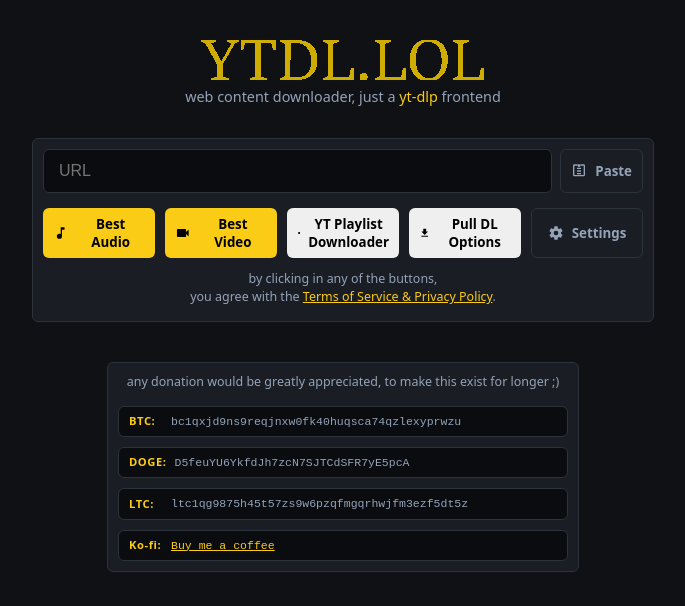
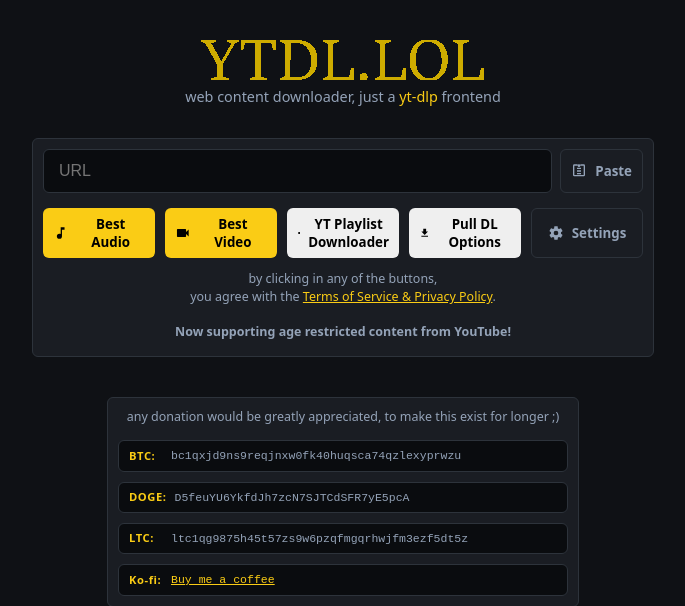
Before and after one commit to zuirx/ytdl-dot-lol, a Django app: page / in a window 1280 px wide. Shown: the top 606 px of the page, without its empty margins (297-982 px from the left). Run offline with Django 5.2, Linux system fonts and the light colour scheme; data that the repository does not hold is empty; parts of the project's set-up code (start-up, migrations or seed data) failed here and were passed over.

Commit message:
age restriction update

```diff
--- a/main/templates/main/home.html
+++ b/main/templates/main/home.html
@@ -165,6 +165,8 @@
         </div>
 
         <p class="button-agree">by clicking in any of the buttons, <br> you agree with the <a href="{% url 'terms-privacy' %}">Terms of Service & Privacy Policy</a>.</p>
+
+        <p class="button-agree"><strong>Now supporting age restricted content from YouTube!</strong></p>
 
         {% if dl_opts %}
         <form method="POST" action="{% url 'mix_av' %}" id="mix-form">
```
Also changed, not shown: README.md.
